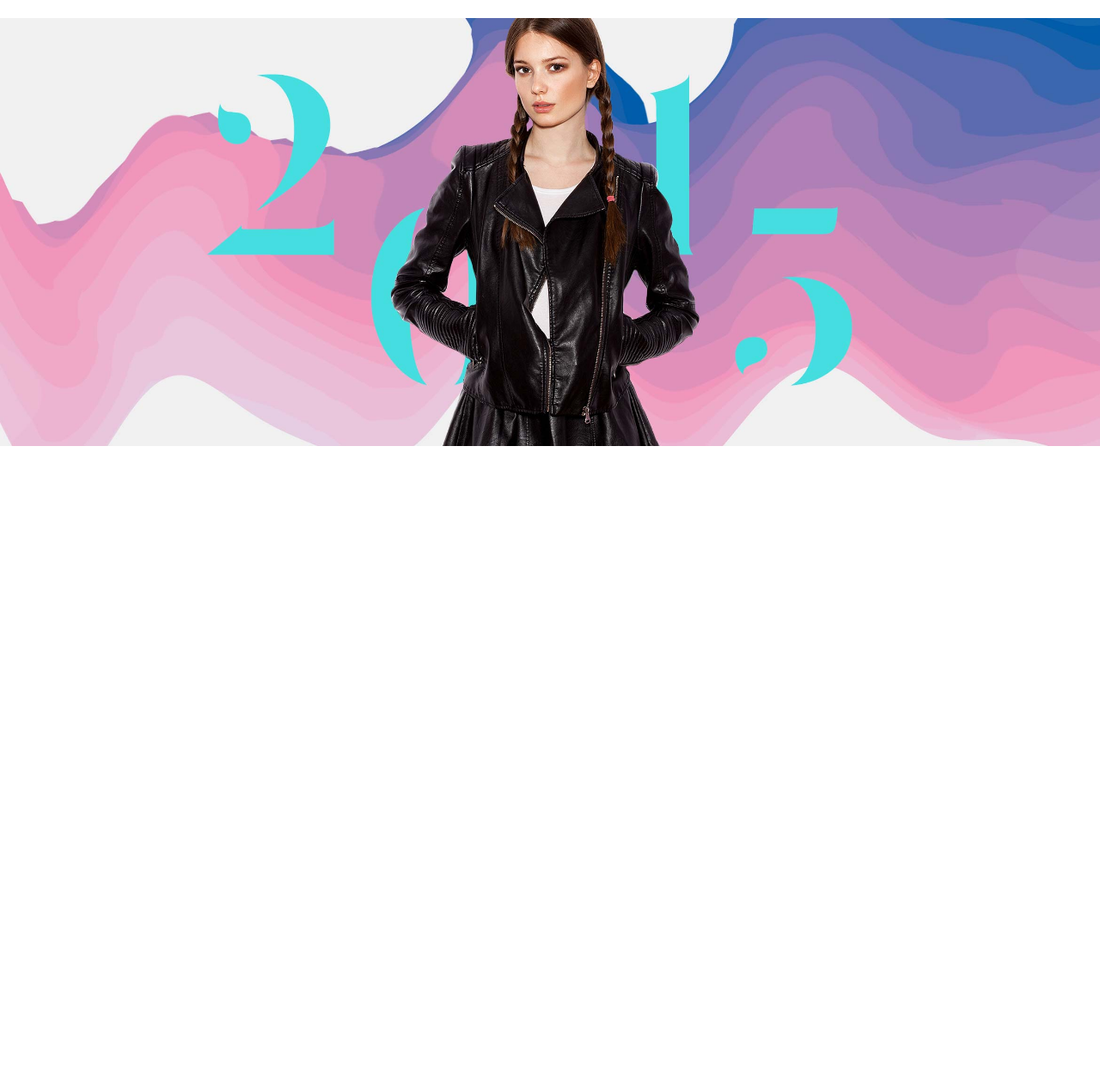
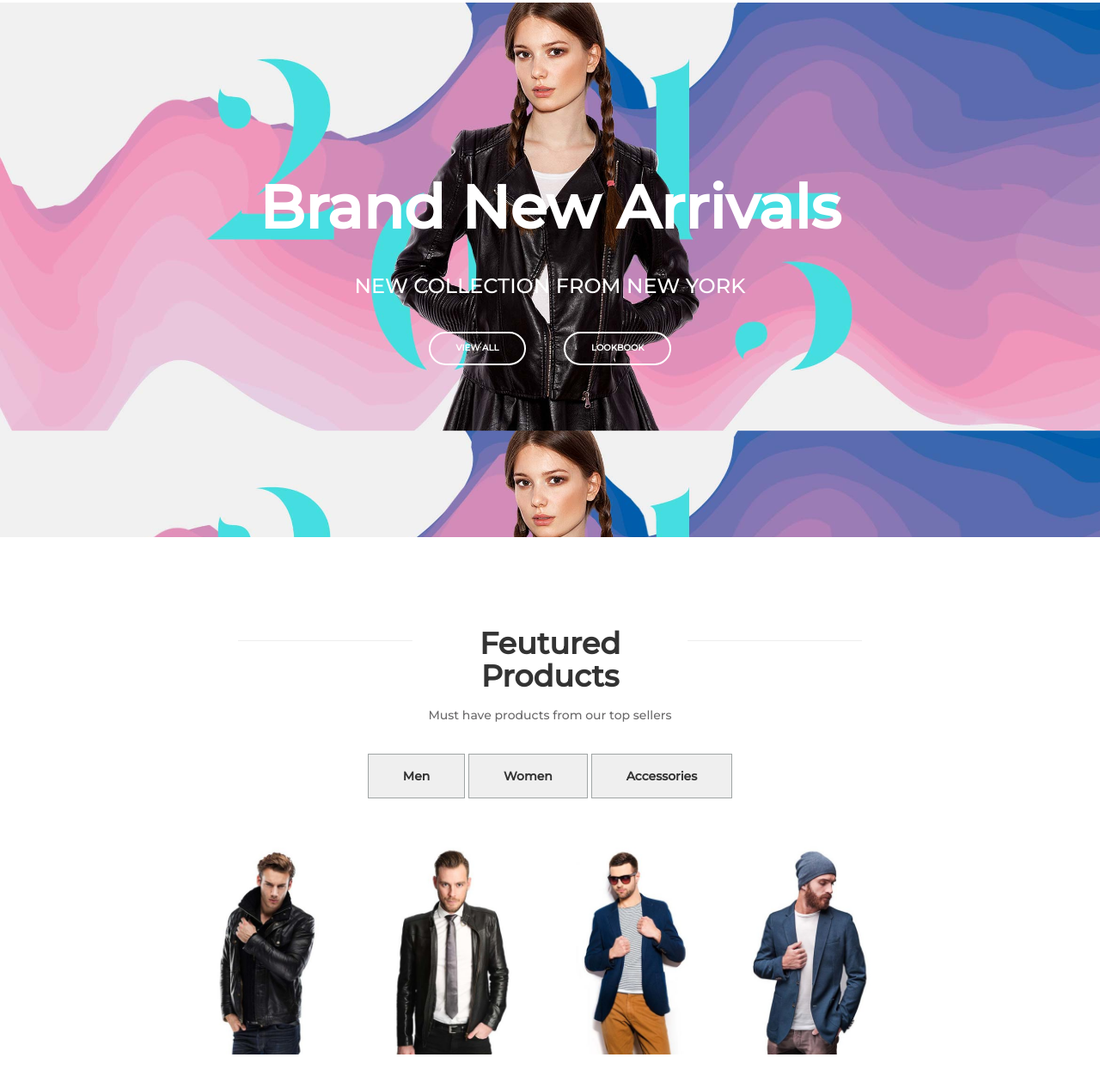
Before and after one commit to edoardoascanio/proj-html-vuejs, a website: page index.html in a window 1280 px wide. Shown: the part 190-1456 px from the top of the page at 86% size. Before the commit the page ends 800 px from the top, so only its background shows below. Drawn offline with nearby package versions, Linux system fonts and the light colour scheme.

Commit message:
add section-1

```diff
--- a/index.html
+++ b/index.html
@@ -12,6 +12,9 @@
         integrity="sha384-HSMxcRTRxnN+Bdg0JdbxYKrThecOKuH5zCYotlSAcp1+c8xmyTe9GYg1l9a69psu" crossorigin="anonymous">
     <link rel="stylesheet" href="dist/style.css">
     <script src="https://cdn.jsdelivr.net/npm/vue@2.6.12/dist/vue.js"></script>
+
+    <link rel="preconnect" href="https://fonts.gstatic.com">
+    <link href="https://fonts.googleapis.com/css2?family=Montserrat:wght@500&display=swap" rel="stylesheet">
 
 </head>
 
@@ -49,6 +52,7 @@
 
                             <span v-else-if="el.icon">
                                 <i class="fa " :class="el.icon">{{el.text}}</i>
+                                <i class="fa fa-chevron-down"></i>
                             </span>
                         </li>
                     </ul>
@@ -78,9 +82,66 @@
     </div>
     <main>
         <section class="hero">
-            <img src="/imgs/home1_slide_three_bg_2.jpg" alt="">
+            <h1>Brand New Arrivals</h1>
+            <h3>NEW COLLECTION FROM NEW YORK</h3>
+
+            <div class="hero-btn">
+                <button>VIEW ALL</button>
+                <button>LOOKBOOK</button>
+            </div>
         </section>
-        <section></section>
+
+        <section class="section-1">
+            <div class="container">
+                <div class="title">
+                    <hr>
+                    <h3>Feutured Products</h3>
+                    <hr>
+                </div>
+
+                <p>Must have products from our top sellers</p>
+
+                <div class="sect-1-btn">
+                    <button>Men</button>
+                    <button>Women</button>
+                    <button>Accessories</button>
+                </div>
+
+                <div class="container">
+                    <div class="sect-1-img">
+                        <img src="imgs/black_elegant_leather_jacket-400x520.jpg" alt="">
+                        <h5></h5>
+                        <p></p>
+                        <a href="#"></a>
+
+
+
+                        <img src="imgs/black_leather_suit-400x520.jpg" alt="">
+                        <h5></h5>
+                        <p></p>
+                        <a href="#"></a>
+
+
+
+                        <img src="imgs/blue_jacket_and_white_stripe_tee-400x520.jpg" alt="">
+                        <h5></h5>
+                        <p></p>
+                        <a href="#"></a>
+
+
+
+                        <img src="imgs/blue_leather_jacket-400x520.jpg" alt="">
+                        <h5></h5>
+                        <p></p>
+                        <a href="#"></a>
+
+
+
+                    </div>
+                </div>
+            </div>
+        </section>
+
         <section></section>
         <section></section>
         <section></section>
--- a/partials/_common.scss
+++ b/partials/_common.scss
@@ -2,9 +2,18 @@
     margin: 0;
     padding: 0;
     box-sizing: border-box;
+    font-family: 'Montserrat', sans-serif;
 }
 
 .container{
     width: 70%;
     margin: auto;
 }
+
+section{
+    padding: $size * 20;
+}
+
+h1{
+    font-weight: 800;
+}
--- a/partials/_variables.scss
+++ b/partials/_variables.scss
@@ -2,4 +2,6 @@ $titleColor: #2a2f33;
 $secondaryColor:#6b6a6b;
 $whitetext: #ffff;
 $blueDecoration:#427ed5;
+$greyDecoration: #a0a5a5;
+$btnHover1: #e280b1;
 $size: 5px;
--- a/src/style.scss
+++ b/src/style.scss
@@ -4,21 +4,141 @@
 .headbar{
     background-color: transparent;
     border: none;
-    border-bottom: 1px solid $titleColor;
+    border-bottom: 1px solid $greyDecoration;
+
+    li{
+        border: 1px solid $greyDecoration;
+    }
+
+    span{
+        i{
+            font-size:  $size * 4;
+            margin:  $size * 3;
+        }
+    }
 }
+
+.headbar-icons{
+    display: inline-block;
+    width: 20%;
+    margin-top: $size * 3;
+
+    a{
+        margin: $size*2;
+
+        i{
+            font-size: $size * 4;
+            color: $secondaryColor;
+
+            &:hover{
+                color: $blueDecoration;
+            }
+        }
+    }
+}
+
 .navbar-container{
     display: flex;
     background-color: transparent;
     border: none;
+
     img{
         justify-self:center;
         width: 50%;
-        margin-right: $size * 20;
+        margin-right: $size * 10;
+    }
+
+    span{
+        i{
+            font-size:  $size * 4;
+            margin:  $size * 2;
+
+            &:hover{
+                color: $greyDecoration;
+            }
+        }
     }
 }
 
 .hero{
-    img{
-        width: 100%;
+    display: flex;
+    flex-direction: column;
+    background-image: url("/imgs/home1_slide_three_bg_2.jpg");
+    background-size: 100%;
+    text-align: center;
+    color: $whitetext;
+
+    h1,h3,button{
+        margin: $size * 4;
+    }
+
+    h1{
+        font-size: $size * 14;
+        margin-top: $size * 20;
+
+    }
+
+    button{
+        padding: $size * 2  $size * 6;
+        background-color: transparent;
+        border: 2px solid $whitetext;
+        border-radius: $size * 4;
+        margin-bottom: $size * 20;
+        font-size: $size * 2;
+        font-weight: 600;
+
+        &:hover{
+            background-color: $btnHover1;
+        }
     }
 }
+
+.section-1{
+    display: flex;
+    text-align: center;
+
+    .title{
+        display: flex;
+        flex-direction: row;
+        justify-content: center;
+
+        h3{
+            font-size: $size * 7;
+            font-weight: 800;
+            margin: $size ;
+        }
+
+        hr{
+            width: 30%;
+            background-color: $greyDecoration;
+        }
+    }
+
+    p{
+        color: $secondaryColor;
+        margin: $size * 2;
+    }
+
+    button{
+        margin-top: $size * 5;
+        padding: $size * 3  $size * 8;
+        border-radius: 0;
+        font-weight: 600;
+        border: 1px solid $greyDecoration;
+
+        &:hover {
+            background-color: $whitetext;
+        }
+    }
+
+    .sect-1-img{
+        margin-top:  $size * 10;
+        display: flex;
+        flex-direction: row;
+        justify-content: center;
+
+        img{
+            width: 40%;
+        }
+    }
+}
```
Also changed, not shown: dist/style.css.
